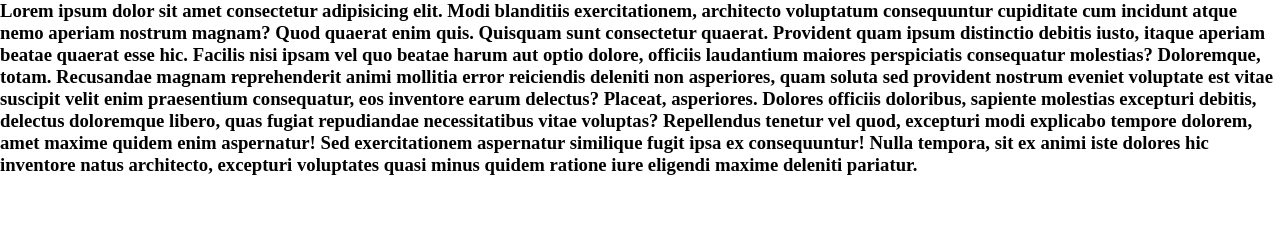
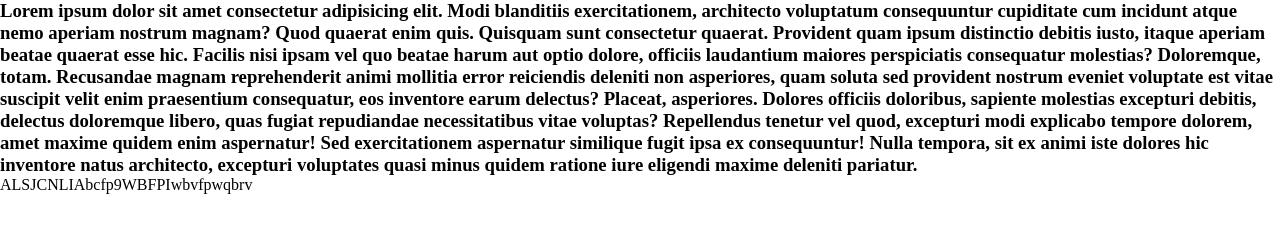
Before and after one commit to RMDev15/IGREJA, a plain HTML site: page PROJETO_FINAL_SITE_IGREJA/index.html in a window 1280 px wide. Drawn offline with Linux system fonts and the light colour scheme.

Commit message:
iiiiii
sdhtas

```diff
--- a/PROJETO_FINAL_SITE_IGREJA/index.html
+++ b/PROJETO_FINAL_SITE_IGREJA/index.html
@@ -16,7 +16,7 @@
         Sed exercitationem aspernatur similique fugit ipsa ex consequuntur! Nulla tempora, sit ex animi iste dolores hic inventore natus architecto, excepturi voluptates quasi minus quidem ratione iure eligendi maxime deleniti pariatur.
     </h3>
 
-
+    <p>ALSJCNLIAbcfp9WBFPIwbvfpwqbrv</p>
 
 </body>
 </html>
```
